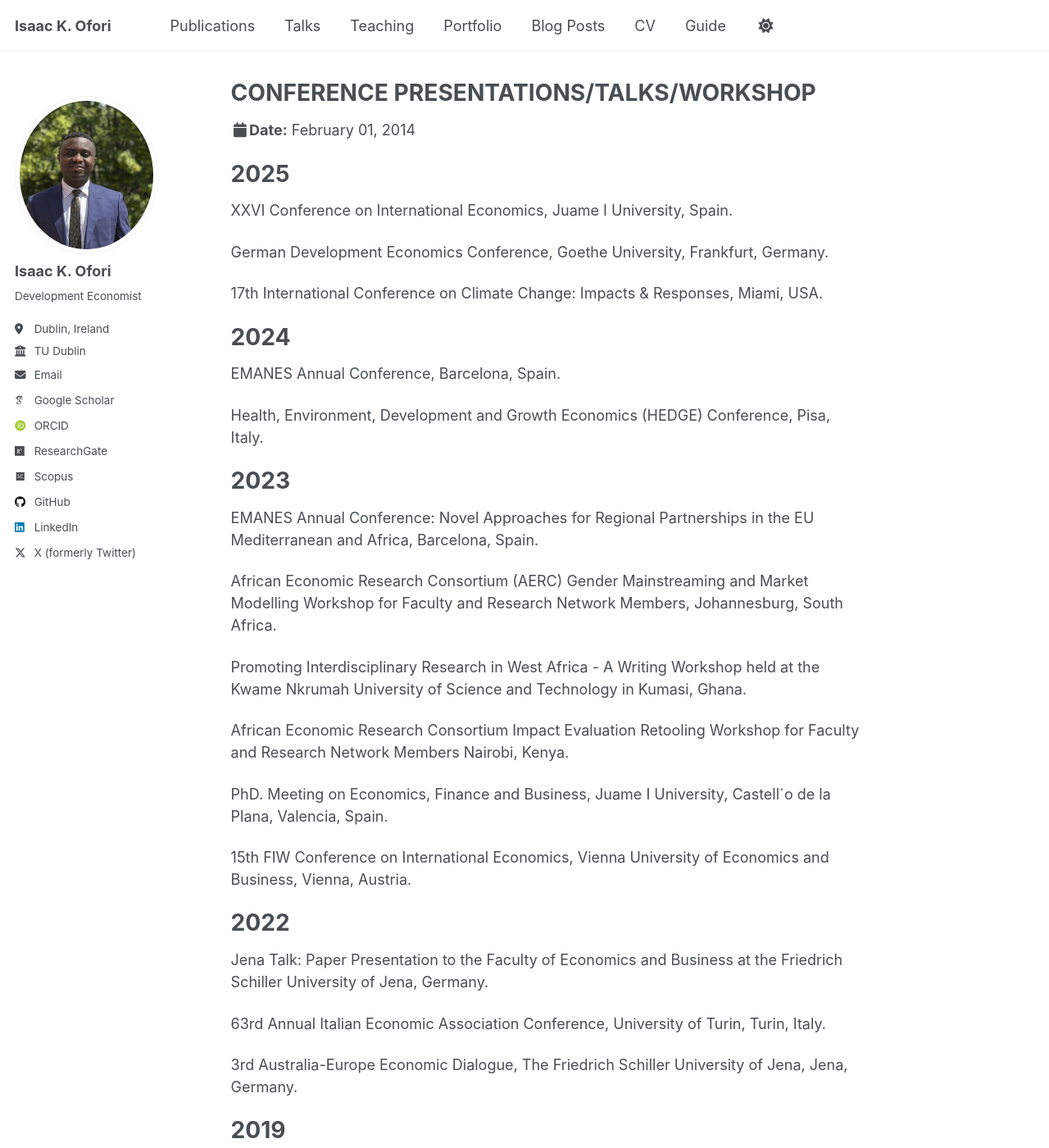
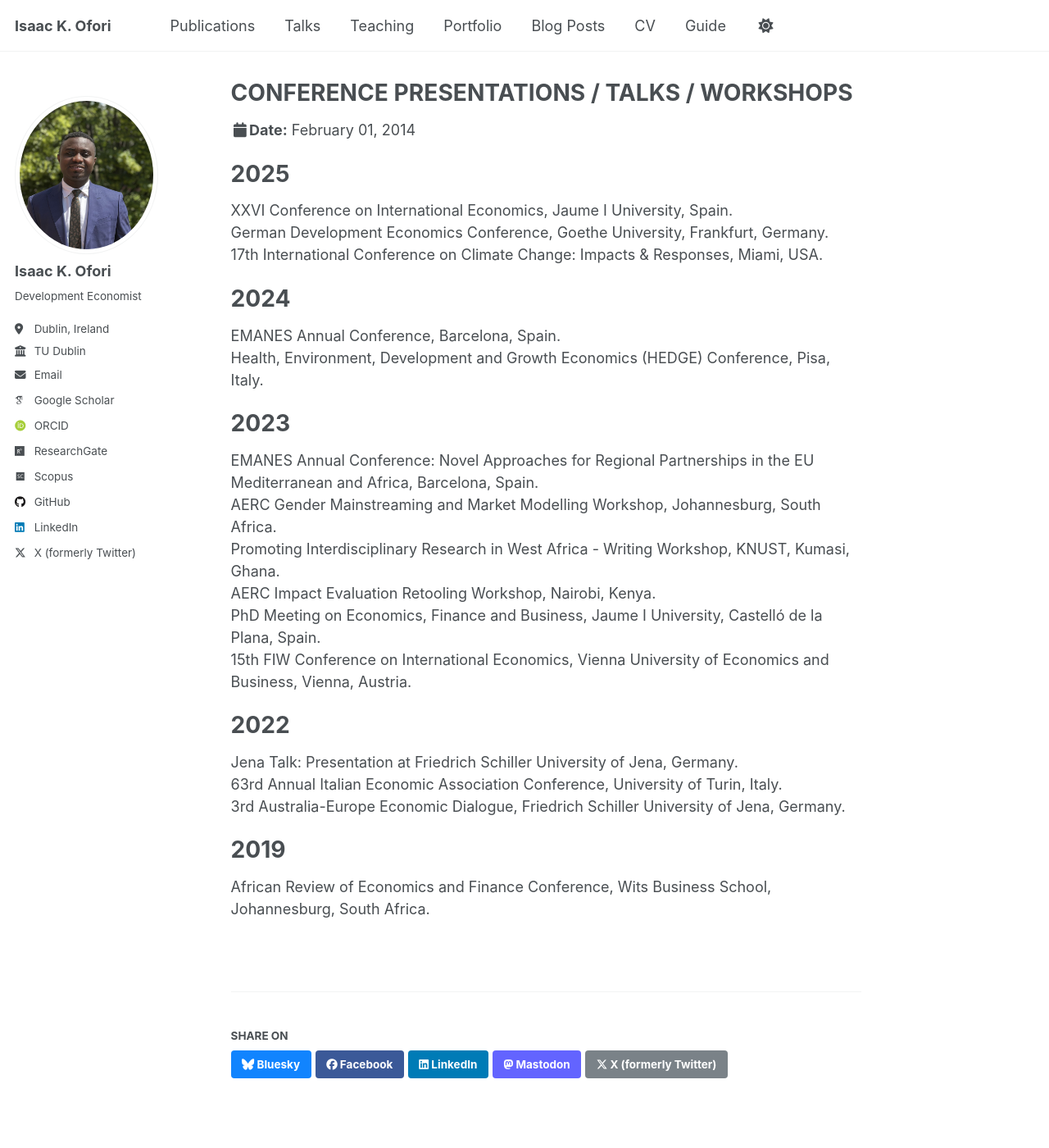
Before and after one commit to ikofori/ikofori.github.io, a Jekyll site: the page built from _talks/2014-02-01-talk-2.md, in a window 1280 px wide and 1400 px high. Shown: the whole window at 82% size. Built offline with Jekyll 4.4.1, drawn with Linux system fonts in a browser that asks for light colours; some web fonts are replaced; a script that is not in the unit is left out.

Commit message:
Update 2014-02-01-talk-2.md

```diff
--- a/_talks/2014-02-01-talk-2.md
+++ b/_talks/2014-02-01-talk-2.md
@@ -1,52 +1,31 @@
 ---
-title: "CONFERENCE PRESENTATIONS/TALKS/WORKSHOP"
+title: "CONFERENCE PRESENTATIONS / TALKS / WORKSHOPS"
 collection: talks
 type: "Talk"
 permalink: /talks/2014-02-01-talk-2
 ---
 
 # 2025
-
-XXVI Conference on International Economics, Juame I University, Spain. <br/>
-
+XXVI Conference on International Economics, Jaume I University, Spain. <br/>
 German Development Economics Conference, Goethe University, Frankfurt, Germany. <br/>
-
 17th International Conference on Climate Change: Impacts & Responses, Miami, USA. <br/>
 
-
 # 2024
-
 EMANES Annual Conference, Barcelona, Spain. <br/>
-
 Health, Environment, Development and Growth Economics (HEDGE) Conference, Pisa, Italy. <br/>
 
 # 2023
-
-EMANES Annual Conference: Novel Approaches for Regional Partnerships in the EU Mediterranean
-and Africa, Barcelona, Spain. <br/>
-
-African Economic Research Consortium (AERC) Gender Mainstreaming and Market Modelling Workshop for Faculty and Research Network Members,
-Johannesburg, South Africa. <br/>
-
-Promoting Interdisciplinary Research in West Africa - A Writing Workshop held at the Kwame
-Nkrumah University of Science and Technology in Kumasi, Ghana. <br/>
-
-African Economic Research Consortium Impact Evaluation Retooling Workshop for Faculty and Research Network Members Nairobi, Kenya. <br/>
-
-PhD. Meeting on Economics, Finance and Business, Juame I University, Castell´o de la Plana, Valencia, Spain. <br/>
-
+EMANES Annual Conference: Novel Approaches for Regional Partnerships in the EU Mediterranean and Africa, Barcelona, Spain. <br/>
+AERC Gender Mainstreaming and Market Modelling Workshop, Johannesburg, South Africa. <br/>
+Promoting Interdisciplinary Research in West Africa - Writing Workshop, KNUST, Kumasi, Ghana. <br/>
+AERC Impact Evaluation Retooling Workshop, Nairobi, Kenya. <br/>
+PhD Meeting on Economics, Finance and Business, Jaume I University, Castelló de la Plana, Spain. <br/>
 15th FIW Conference on International Economics, Vienna University of Economics and Business, Vienna, Austria. <br/>
 
-
 # 2022
-
-Jena Talk: Paper Presentation to the Faculty of Economics and Business at the Friedrich Schiller University
-of Jena, Germany. <br/>
-
-63rd Annual Italian Economic Association Conference, University of Turin, Turin, Italy. <br/>
-
-3rd Australia-Europe Economic Dialogue, The Friedrich Schiller University of Jena, Jena, Germany. <br/>
+Jena Talk: Presentation at Friedrich Schiller University of Jena, Germany. <br/>
+63rd Annual Italian Economic Association Conference, University of Turin, Italy. <br/>
+3rd Australia-Europe Economic Dialogue, Friedrich Schiller University of Jena, Germany. <br/>
 
 # 2019
-
- African Review of Economics and Finance Conference, Wits Business School, Johannesburg, South Africa. <br/>
+African Review of Economics and Finance Conference, Wits Business School, Johannesburg, South Africa. <br/>
```
